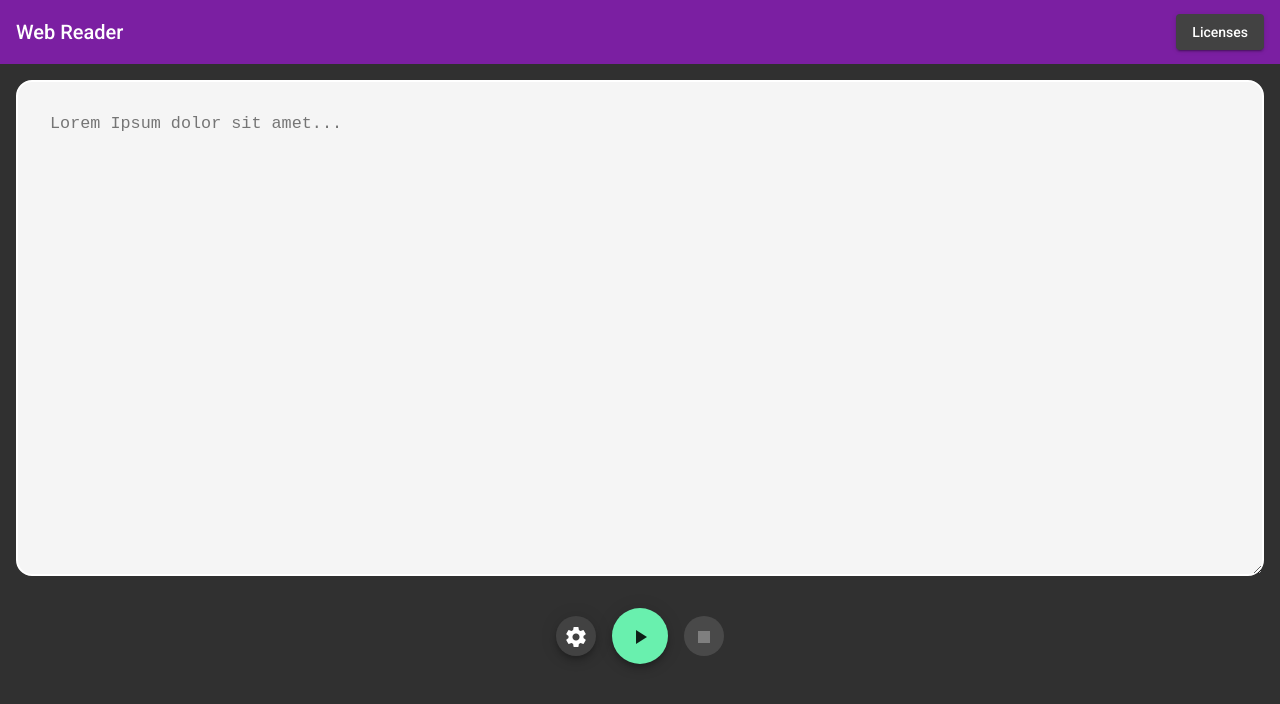
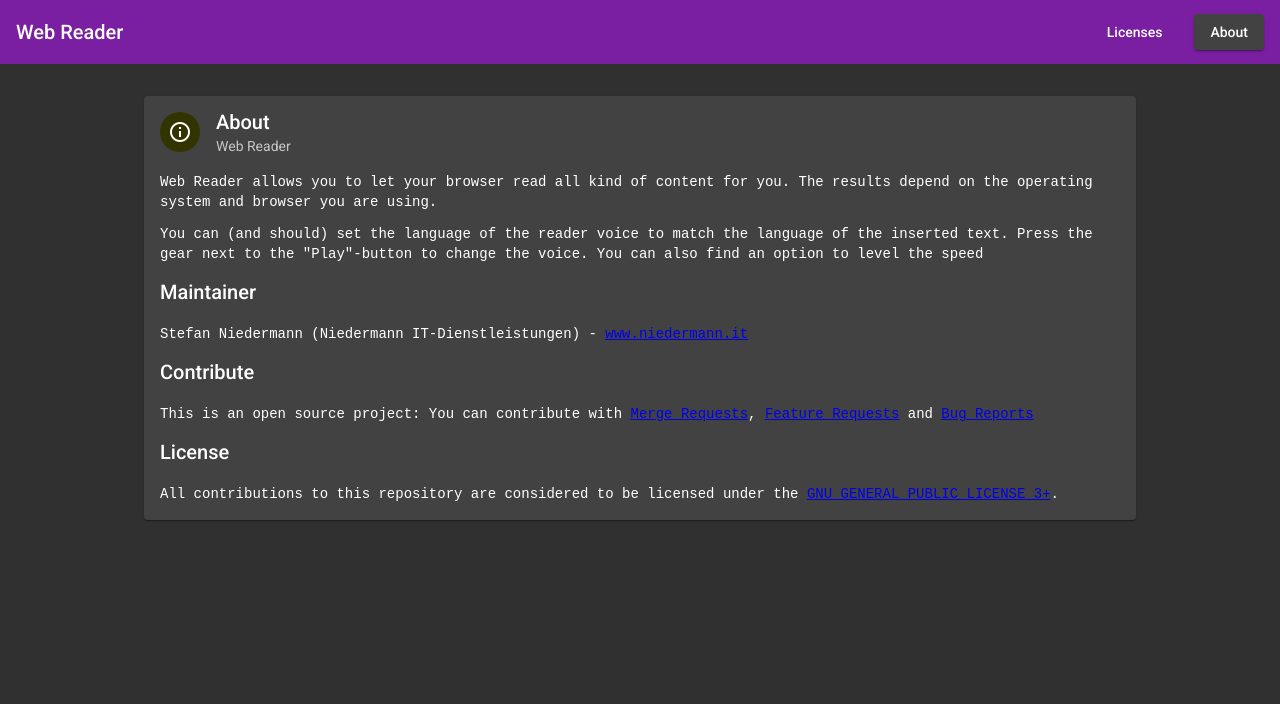
Before and after one commit to stefan-niedermann/web-reader, an Angular app: page /about in a window 1280 px wide. Before the commit this address led to /. Shown: the top 704 px of the page. Built offline with nearby package versions, Linux system fonts and the light colour scheme.

Commit message:
Add about page

```diff
--- /dev/null
+++ b/src/app/about/about.component.css
@@ -0,0 +1,15 @@
+mat-card {
+    max-width: 60rem;
+    margin: 2rem auto;
+}
+
+p {
+    font-family: monospace;
+}
+
+.license-avatar {
+    background: #330;
+    display: flex;
+    align-items: center;
+    justify-content: center;
+}
--- /dev/null
+++ b/src/app/about/about.component.html
@@ -0,0 +1,27 @@
+<mat-card>
+    <mat-card-header>
+        <div mat-card-avatar class="license-avatar">
+            <mat-icon>info_outlined</mat-icon>
+        </div>
+        <mat-card-title>About</mat-card-title>
+        <mat-card-subtitle>Web Reader</mat-card-subtitle>
+    </mat-card-header>
+    <mat-card-content>
+        <p>Web Reader allows you to let your browser read all kind of content for you. The results depend on the
+            operating system and browser you are using.</p>
+        <p>You can (and should) set the language of the reader voice to match the language of the inserted text. Press
+            the gear next to the "Play"-button to change the voice. You can also find an option to level the speed</p>
+        <h2>Maintainer</h2>
+        <p>Stefan Niedermann (Niedermann IT-Dienstleistungen) - <a
+                href="https://www.niedermann.it">www.niedermann.it</a></p>
+        <h2>Contribute</h2>
+        <p>This is an open source project: You can contribute with <a
+                href="https://gitlab.com/stefan-niedermann/web-reader/merge_requests">Merge Requests</a>, <a
+                href="https://gitlab.com/stefan-niedermann/web-reader/issues">Feature Requests</a> and <a
+                href="https://gitlab.com/stefan-niedermann/web-reader/issues">Bug Reports</a></p>
+        <h2>License</h2>
+        <p>All contributions to this repository are considered to be licensed under the <a
+                href="https://gitlab.com/stefan-niedermann/web-reader/-/raw/main/LICENSE">GNU GENERAL PUBLIC LICENSE
+                3+</a>.</p>
+    </mat-card-content>
+</mat-card>
--- /dev/null
+++ b/src/app/about/about.component.ts
@@ -0,0 +1,15 @@
+import { Component, OnInit } from '@angular/core';
+
+@Component({
+  selector: 'app-about',
+  templateUrl: './about.component.html',
+  styleUrls: ['./about.component.css']
+})
+export class AboutComponent implements OnInit {
+
+  constructor() { }
+
+  ngOnInit(): void {
+  }
+
+}
--- a/src/app/app-routing.module.ts
+++ b/src/app/app-routing.module.ts
@@ -1,5 +1,6 @@
 import { NgModule } from '@angular/core';
 import { Routes, RouterModule } from '@angular/router';
+import { AboutComponent } from './about/about.component';
 import { LicensesComponent } from './licenses/licenses.component';
 import { PlayerComponent } from './player/player.component';
 
@@ -13,6 +14,10 @@ const routes: Routes = [
     component: LicensesComponent
   },
   {
+    path: 'about',
+    component: AboutComponent
+  },
+  {
     path: '**',
     redirectTo: ''
   }
--- a/src/app/app.component.css
+++ b/src/app/app.component.css
@@ -7,6 +7,10 @@ a:focus {
     outline-offset: .5rem;
 }
 
+button {
+    margin-left: 1rem;
+}
+
 .spacer {
     flex: 1 1 auto;
 }
--- a/src/app/app.component.html
+++ b/src/app/app.component.html
@@ -1,8 +1,11 @@
 <mat-toolbar color="primary">
     <h1><a routerLink="/">Web Reader</a></h1>
     <span class="spacer"></span>
-    <button routerLink="/licenses" color="secondary" mat-raised-button aria-label="Licenses">
+    <button routerLink="/licenses" color="primary" mat-flat-button>
         Licenses
+    </button>
+    <button routerLink="/about" color="secondary" mat-raised-button>
+        About
     </button>
 </mat-toolbar>
 <router-outlet></router-outlet>
--- a/src/app/app.component.ts
+++ b/src/app/app.component.ts
@@ -6,5 +6,4 @@ import { Component } from '@angular/core';
   styleUrls: ['./app.component.css']
 })
 export class AppComponent {
-  title = 'web-reader';
 }
--- a/src/app/app.module.ts
+++ b/src/app/app.module.ts
@@ -9,12 +9,14 @@ import { FormsModule } from '@angular/forms';
 import { LicensesComponent } from './licenses/licenses.component';
 import { HttpClientModule } from '@angular/common/http';
 import { MaterialModule } from './material.module';
+import { AboutComponent } from './about/about.component';
 
 @NgModule({
   declarations: [
     AppComponent,
     PlayerComponent,
-    LicensesComponent
+    LicensesComponent,
+    AboutComponent
   ],
   imports: [
     BrowserModule,
--- a/src/app/player/player.component.html
+++ b/src/app/player/player.component.html
@@ -1,5 +1,5 @@
 <form class="content">
-    <textarea id="content" [(ngModel)]="content" name="content" placeholder="Lorem Ipsum dolor sit amet..."></textarea>
+    <textarea id="content" [(ngModel)]="content" name="content" placeholder="Insert any text here and let it read to you…"></textarea>
     <div class="controls">
         <button mat-mini-fab color="secondary" aria-label="Settings" (click)="toggleSettings()"
             (keydown.enter)="toggleSettings()" (keydown.space)="toggleSettings()">
```
Also changed, not shown: 1 other file (tests, documents, lock files or other folders).
